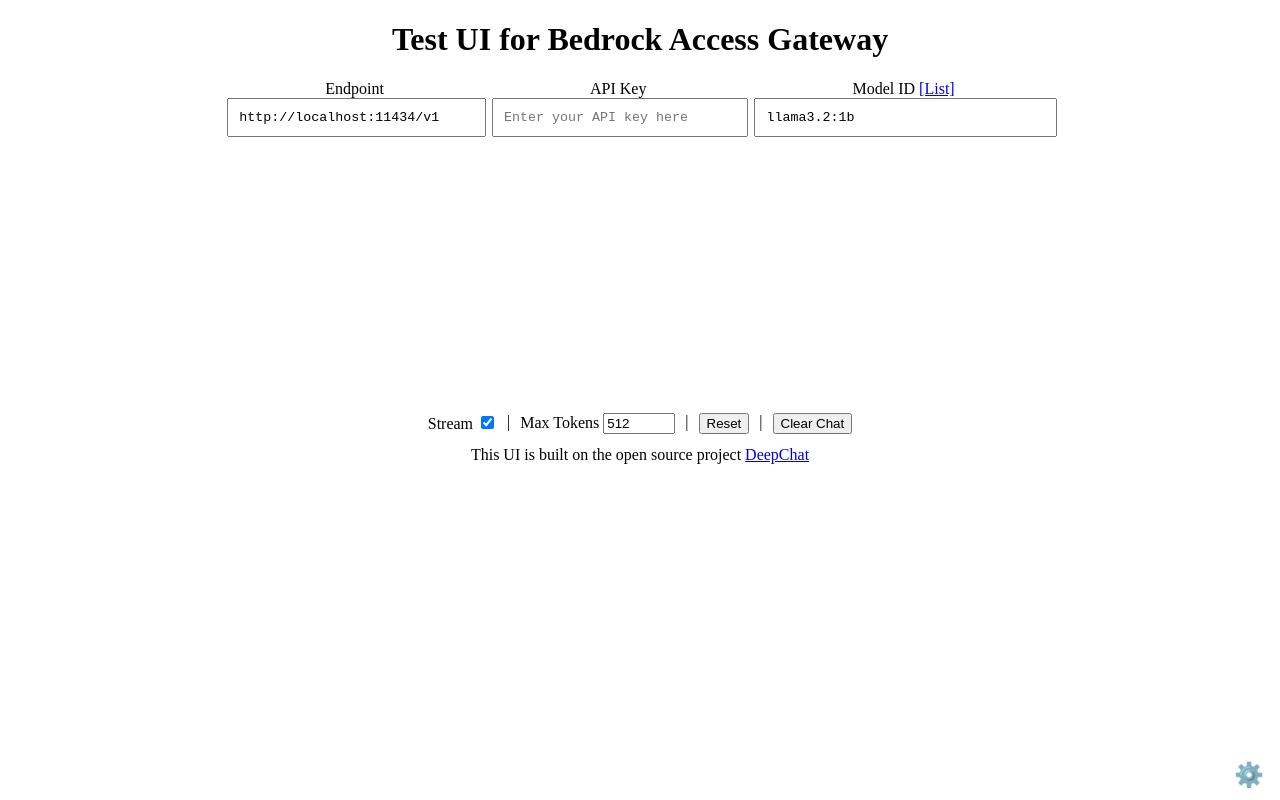
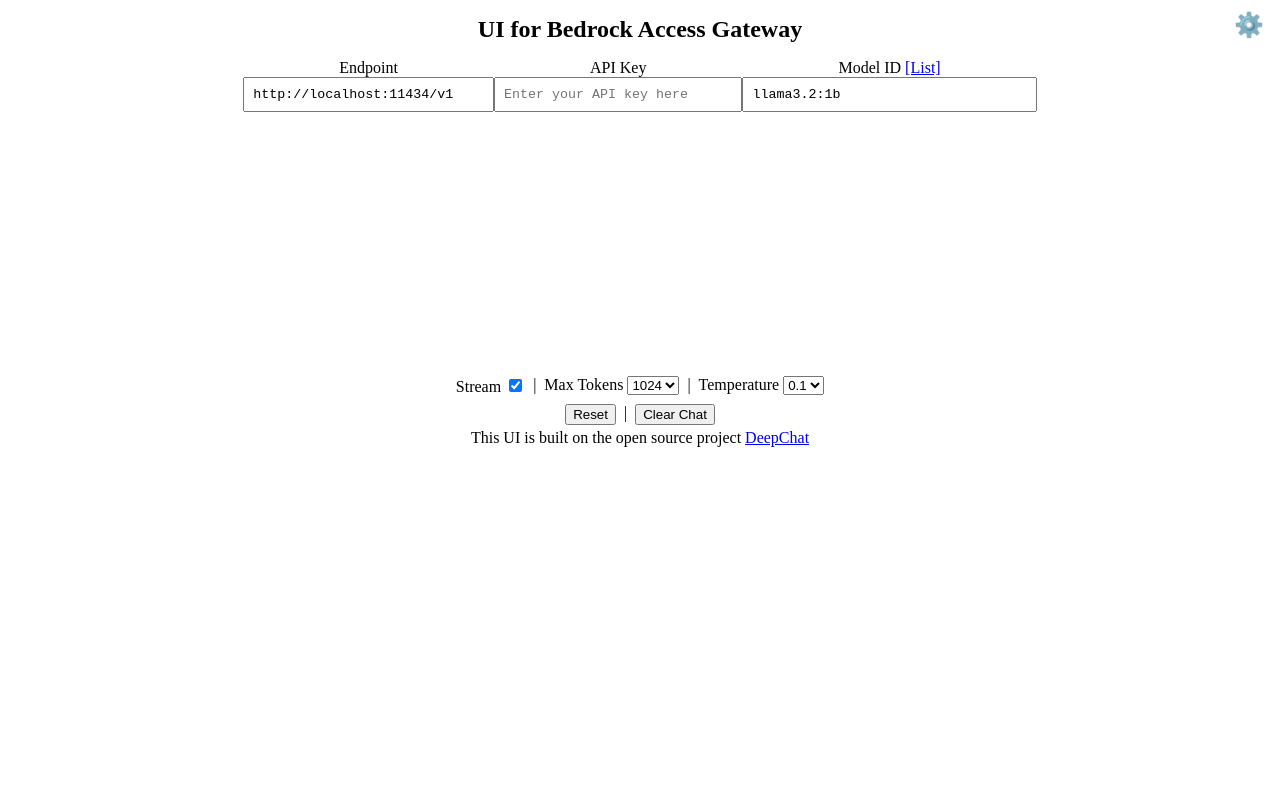
Before and after one commit to y-sugitani/bedrock-access-gateway-function-url, a plain HTML site: page docs/index.html in a window 1280 px wide. Drawn offline with Linux system fonts and the light colour scheme.

Commit message:
feat: styling updates

```diff
--- a/docs/chat.js
+++ b/docs/chat.js
@@ -6,13 +6,15 @@ const optionKeys = [
   'modelId',
   'stream',
   'maxTokens',
+  'temperature',
 ];
 const optionDefaultValues = {
   endpoint: 'http://localhost:11434/v1',
   apiKey: '',
   modelId: 'llama3.2:1b',
   stream: true,
-  maxTokens: 512,
+  maxTokens: 1024,
+  temperature: 0.1,
 };
 
 const getOptions = () => {
@@ -46,10 +48,15 @@ listModelsButton.addEventListener('click', async () => {
   const resposneData = await response.json();
   const modelIds = resposneData.data.map(({ id }) => id);
 
+  const { modelId: currentModelId } = getOptions();
+
   modelIds.forEach((modelId) => {
     const option = document.createElement('option');
     option.value = modelId;
     option.innerText = modelId;
+    if (modelId === currentModelId) {
+      option.selected = true;
+    }
     select.appendChild(option);
   });
 
@@ -95,16 +102,21 @@ const renderChat = () => {
     }
   }
 
-  const { endpoint, apiKey, modelId, stream, maxTokens } = getOptions();
+  const { endpoint, apiKey, modelId, stream, maxTokens, temperature } = getOptions();
 
   chat.connect = { stream };
+  chat.images = true;
+  chat.gifs = true;
+  chat.camera = true;
+  chat.dragAndDrop = true;
   chat.directConnection = {
     openAI: {
       key: apiKey || PLACEHOLDER_KEY,
       chat: {
         max_tokens: maxTokens,
         model: modelId,
-        system_prompt: 'You are very helpful assistant bot.'
+        system_prompt: 'You are very helpful assistant bot.',
+        temperature: temperature,
       }
     }
   };
@@ -132,7 +144,7 @@ const renderChat = () => {
 
   const setChatHeight = () => {
     const isFullScreenMode = document.body.classList.contains('full-screen');
-    chat.style.height = `calc(100vh - ${isFullScreenMode ? 24 : 84}px - ${chat.offsetTop}px)`;
+    chat.style.height = `calc(100vh - ${(isFullScreenMode ? 24 : 96) + chat.offsetTop}px)`;
     if (isFullScreenMode) {
       chat.style.width = 'calc(100% - 2px)';
       chat.style.height = 'calc(100% - 2px)';
@@ -153,8 +165,15 @@ const renderChat = () => {
 
 const setOptions = (newOptions, reRender = true) => {
   optionKeys.forEach((key) => {
-    const value = newOptions[key];
-    document.getElementById(key).value = value;
+    let value = newOptions[key];
+    if (!['maxTokens', 'temperature'].includes(key)) {
+      document.getElementById(key).value = value;
+    } else {
+      if (value === 0) value = '0.0';
+      document
+        .getElementById(key)
+        .querySelector(`option[value="${value}"]`).selected = true;
+    }
   });
   localStorage.setItem('options', JSON.stringify(newOptions));
   if (reRender) renderChat();
@@ -167,8 +186,8 @@ optionKeys.forEach((key) => {
     let { value } = input;
     if (key === 'stream') {
       value = input.checked;
-    } else if (key === 'maxTokens') {
-      value = parseInt(value, 10);
+    } else if (['maxTokens', 'temperature'].includes(key)) {
+      value = +value;
     }
     options[key] = value;
     setOptions(options);
@@ -189,6 +208,7 @@ const initOptions = () => {
 initOptions();
 
 document.getElementById('reset').addEventListener('click', () => {
+  localStorage.removeItem('options');
   setOptions(optionDefaultValues);
 });
 document.getElementById('clear').addEventListener('click', () => {
--- a/docs/index.html
+++ b/docs/index.html
@@ -3,7 +3,8 @@
 <head>
   <meta charset="UTF-8">
   <meta name="viewport" content="width=device-width, initial-scale=1.0">
-  <title>Test UI for Bedrock Access Gateway</title>
+  <link rel="manifest" href="/bedrock-access-gateway-function-url/manifest.json" />
+  <title>UI for Bedrock Access Gateway</title>
   <link rel="stylesheet" href="./styles.css">
   <script type="module" src="https://unpkg.com/deep-chat@2.1.1/dist/deepChat.bundle.js"></script>
 </head>
@@ -11,7 +12,7 @@
 
 <div class="container">
 
-  <h1>Test UI for Bedrock Access Gateway</h1>
+  <h1>UI for Bedrock Access Gateway</h1>
 
   <div class="input-container">
     <div>
@@ -43,9 +44,35 @@
     |
     <div>
       <label for="maxTokens" id="maxTokensLabel">Max Tokens</label>
-      <input type="number" name="maxTokens" id="maxTokens" min="128" max="4096" value="512">
+      <select name="maxTokens" id="maxTokens">
+        <option value="128">128</option>
+        <option value="256">256</option>
+        <option value="512">512</option>
+        <option value="1024">1024</option>
+        <option value="2048">2048</option>
+        <option value="4096">4096</option>
+      </select>
     </div>
     |
+    <div>
+      <label for="temperature" id="temperatureLabel">Temperature</label>
+      <select name="temperature" id="temperature">
+        <option value="0.0">0.0</option>
+        <option value="0.1">0.1</option>
+        <option value="0.2">0.2</option>
+        <option value="0.3">0.3</option>
+        <option value="0.4">0.4</option>
+        <option value="0.5">0.5</option>
+        <option value="0.6">0.6</option>
+        <option value="0.7">0.7</option>
+        <option value="0.8">0.8</option>
+        <option value="0.9">0.9</option>
+        <option value="1.0">1.0</option>
+      </select>
+    </div>
+  </div>
+
+  <div class="option-container">
     <div>
       <button id="reset" name="reset">Reset</button>
     </div>
@@ -61,10 +88,10 @@
     </a>
   </footer>
 
-  <div style="position: absolute; bottom: 10px; right: 10px;">
-    <button id="gear-button" class="gear-button" style="background: none; border: none; font-size: 24px; cursor: pointer;">⚙️</button>
-  </div>
+</div>
 
+<div class="gear-container">
+  <button id="gear-button" class="gear-button">⚙️</button>
 </div>
 
 <script type="module" src="./chat.js"></script>
--- a/docs/styles.css
+++ b/docs/styles.css
@@ -2,9 +2,12 @@
     text-align: center;
 }
 
+h1 {
+    font-size: 1.5em;
+}
+
 .input-container {
     display: flex;
-    gap: 10px;
     padding-bottom: 12px;
     justify-content: center;
 }
@@ -12,21 +15,21 @@
 .input-container input,
 .input-container select {
     width: calc(100% - 20px);
-    padding: 10px;
+    padding: 8px;
     font-family: monospace;
 }
 
 .option-container {
     display: flex;
-    gap: 10px;
-    padding-bottom: 12px;
+    gap: 8px;
+    padding: 4px;
     justify-content: center;
 }
 
 .chat-container {
     display: flex;
     justify-content: center;
-    padding: 12px;
+    padding: 4px;
     min-height: 240px;
     min-width: 320px;
 }
@@ -57,3 +60,16 @@ body.full-screen {
     width: 100vw;
     padding: 0
 }
+
+.gear-container {
+    position: fixed;
+    top: 10px;
+    right: 10px;
+}
+
+.gear-button {
+    background: none;
+    border: none;
+    font-size: 24px;
+    cursor: pointer;
+}
```
